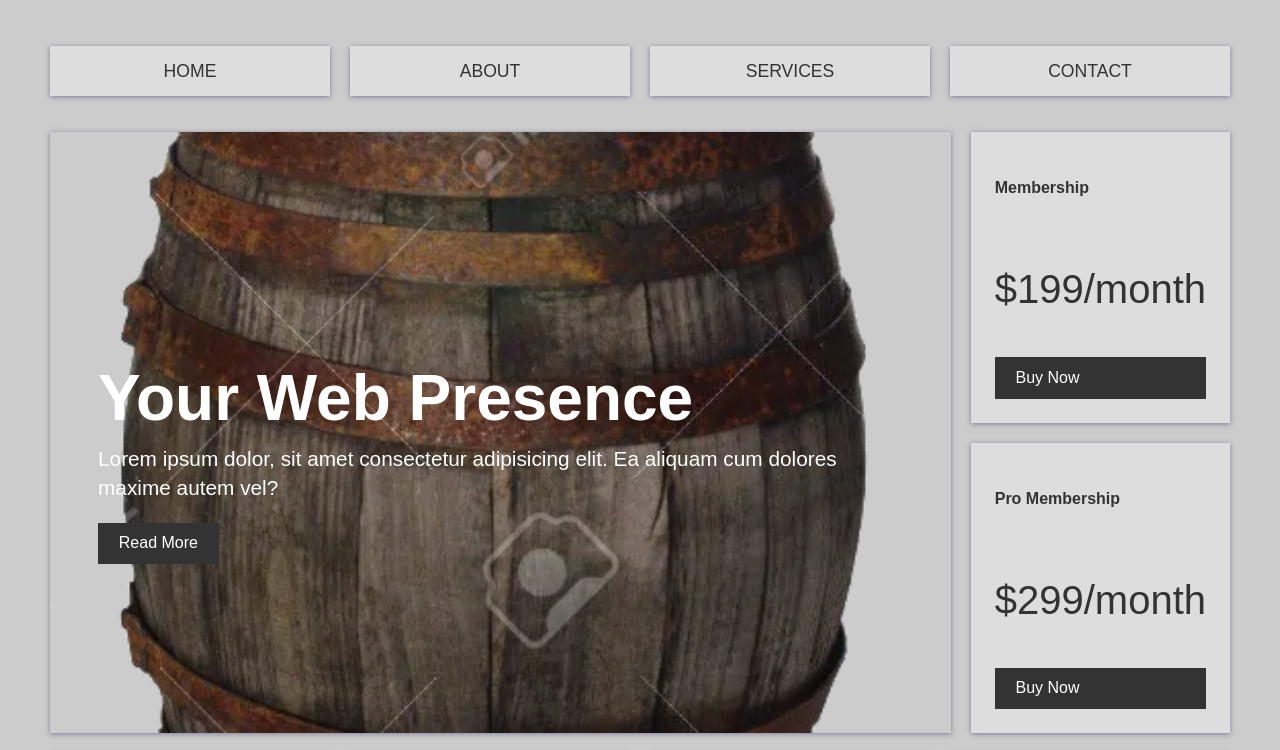
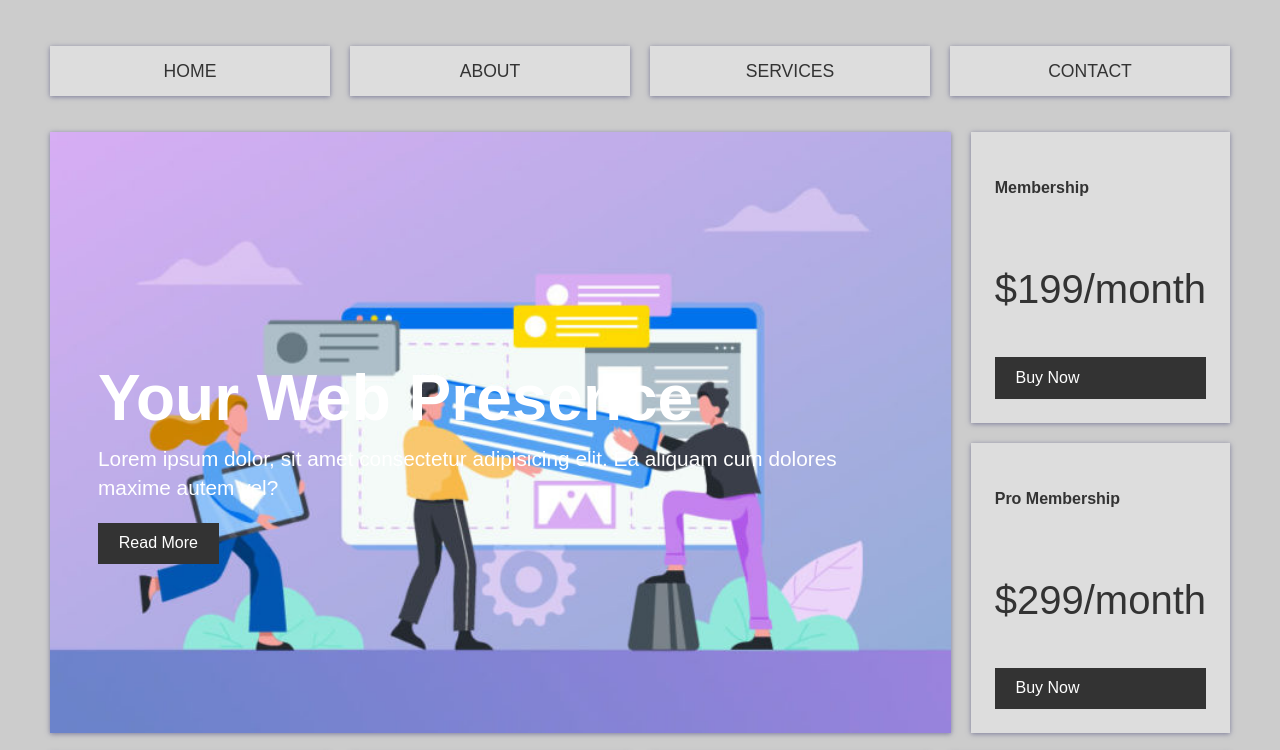
Before and after one commit to tomsshanley/SWE40006-static-webpage, a plain HTML site: page index.html in a window 1280 px wide. Shown: the top 750 px of the page. Drawn offline with Linux system fonts and the light colour scheme.

Commit message:
Changed Background Image

```diff
--- a/style.css
+++ b/style.css
@@ -90,7 +90,7 @@ img {
     grid-area: showcase;
 
     min-height: 400px;
-    background: url(img/logo2.png);
+    background: url(img/logo3.jpg);
     background-position: center;
     background-size: cover;
     padding: 3rem;
```
Also changed, not shown: img/logo3.jpg (added).
